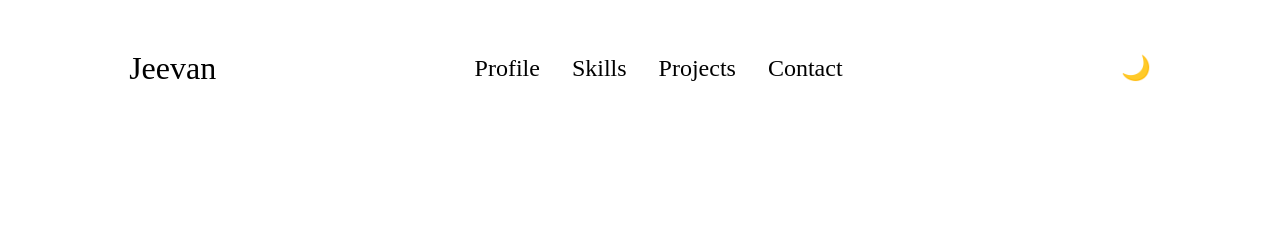
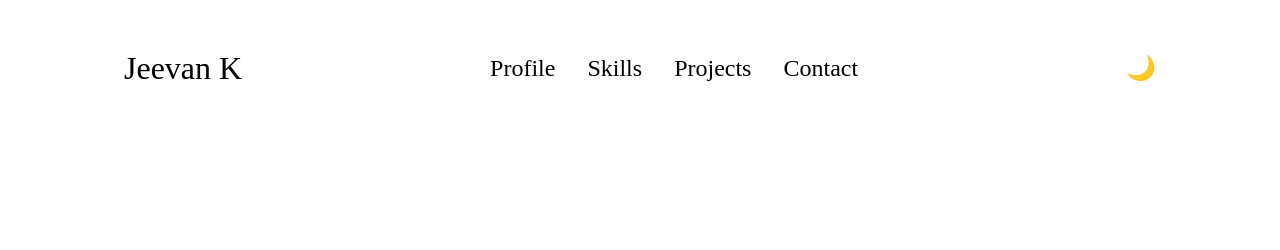
Before and after one commit to Jeevan2410/Portfolio, a plain HTML site: page index.html in a window 1280 px wide. Shown: the top 250 px of the page. Drawn offline with Linux system fonts and the light colour scheme.

Commit message:
first commit

```diff
--- a/index.html
+++ b/index.html
@@ -10,7 +10,7 @@
   </head>
   <body class="light-mode">
     <nav>
-      <div class="logo">Jeevan</div>
+      <div class="logo">Jeevan K</div>
       <div>
         <ul class="nav-links">
           <li><a href="#profile">Profile</a></li>
```
